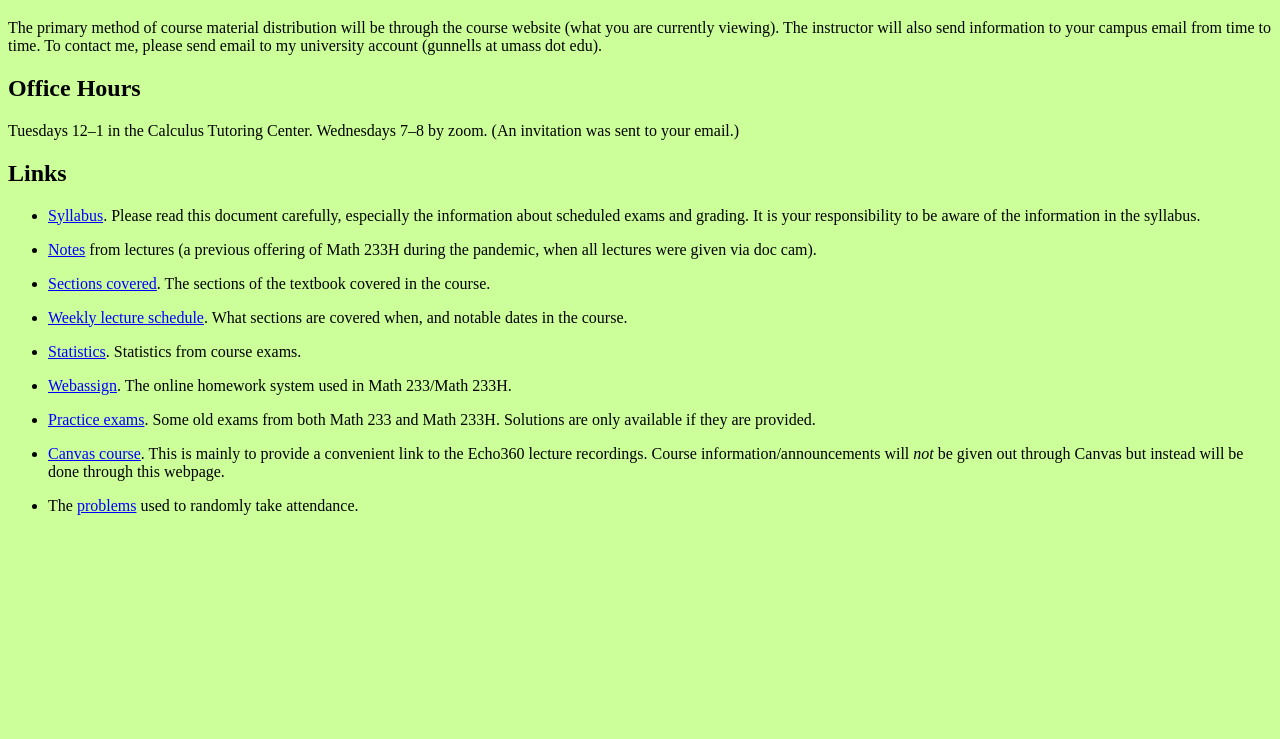
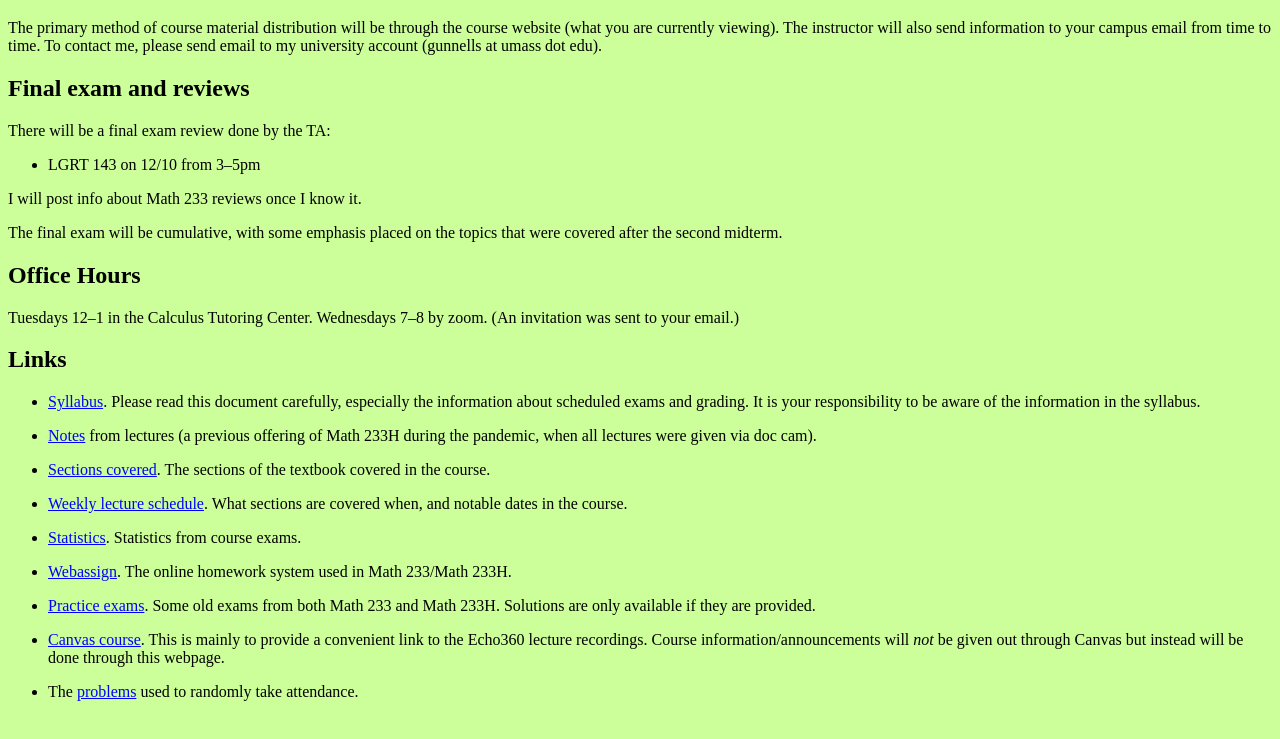
Before and after one commit to gunnells/gunnells.github.io, a plain HTML site: page calc/calc.html in a window 1280 px wide. Shown: the part 61-800 px from the top of the page. Drawn offline with Linux system fonts and the light colour scheme.

Commit message:
exam info

```diff
--- a/calc/calc.html
+++ b/calc/calc.html
@@ -14,6 +14,19 @@ course website (what you are currently viewing). The instructor will
 also send information to your campus email from time to time. To
 contact me, please send email to my university account (gunnells
 at umass dot edu).</p>
+
+<h2 id="finalexamandreviews">Final exam and reviews</h2>
+
+<p>There will be a final exam review done by the TA:</p>
+
+<ul>
+<li>LGRT 143 on 12/10 from 3&#8211;5pm</li>
+</ul>
+
+<p>I will post info about Math 233 reviews once I know it.</p>
+
+<p>The final exam will be cumulative, with some emphasis placed on the
+topics that were covered after the second midterm.</p>
 
 <h2 id="officehours">Office Hours</h2>
 
```
Also changed, not shown: calc/calc_lectures.html (+1 -1 lines), comb/comb.html (+5 -0 lines), comb/comb_lectures.html (+1 -1 lines).
